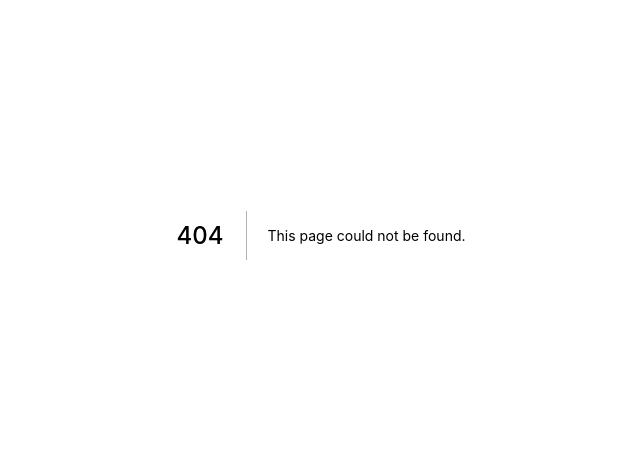
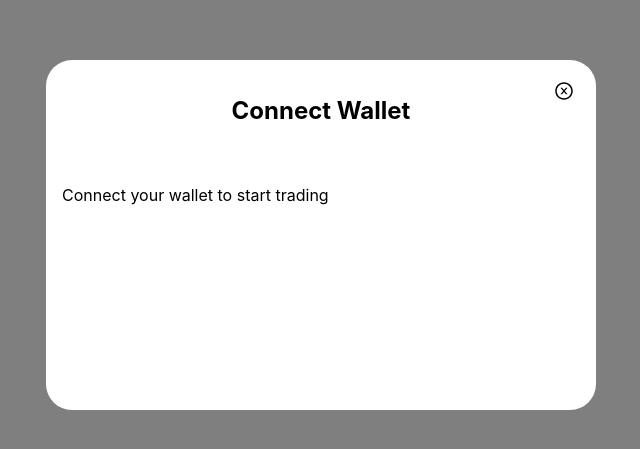
Before and after one commit to TimmyIsANerd/bridge-page, a Next.js app: page /components/Modal in a window 1280 px wide. Before the commit this address had no page. Shown: the part 165-614 px from the top of the page, without its empty margins (319-959 px from the left). Built offline with nearby package versions, Linux system fonts and the light colour scheme.

Commit message:
modal component

```diff
--- /dev/null
+++ b/pages/components/Modal/index.js
@@ -0,0 +1,66 @@
+import styled from "styled-components";
+import { AiOutlineCloseCircle } from "react-icons/ai";
+
+const ModalContainer = styled.div`
+  position: fixed;
+  top: 0;
+  left: 0;
+  right: 0;
+  bottom: 0;
+  background-color: rgba(0, 0, 0, 0.5);
+  display: flex;
+  align-items: center;
+  justify-content: center;
+  z-index: 100;
+  box-shadow: 0 0 10px rgba(0, 0, 0, 0.5);
+`;
+
+const ModalContent = styled.div`
+  width: 550px;
+  height: 350px;
+  @media (max-width: 480px) {
+    width: 95%;
+  }
+  border-radius: 26px;
+  background-color: #fff;
+  padding: 1rem;
+`;
+
+const ModalHeader = styled.div``;
+
+const ModalTitle = styled.h2`
+  text-align: center;
+`;
+
+const IconContainer = styled.div`
+  position: relative;
+  left: 95%;
+  bottom: 20%;
+  :hover {
+    cursor: pointer;
+  }
+`;
+
+const ModalBody = styled.div``;
+
+const Modal = () => {
+  return (
+    <>
+      <ModalContainer>
+        <ModalContent>
+          <ModalHeader>
+            <ModalTitle>Connect Wallet</ModalTitle>
+          </ModalHeader>
+          <IconContainer>
+            <AiOutlineCloseCircle size={20} />
+          </IconContainer>
+          <ModalBody>
+            <p>Connect your wallet to start trading</p>
+          </ModalBody>
+        </ModalContent>
+      </ModalContainer>
+    </>
+  );
+};
+
+export default Modal;
```
